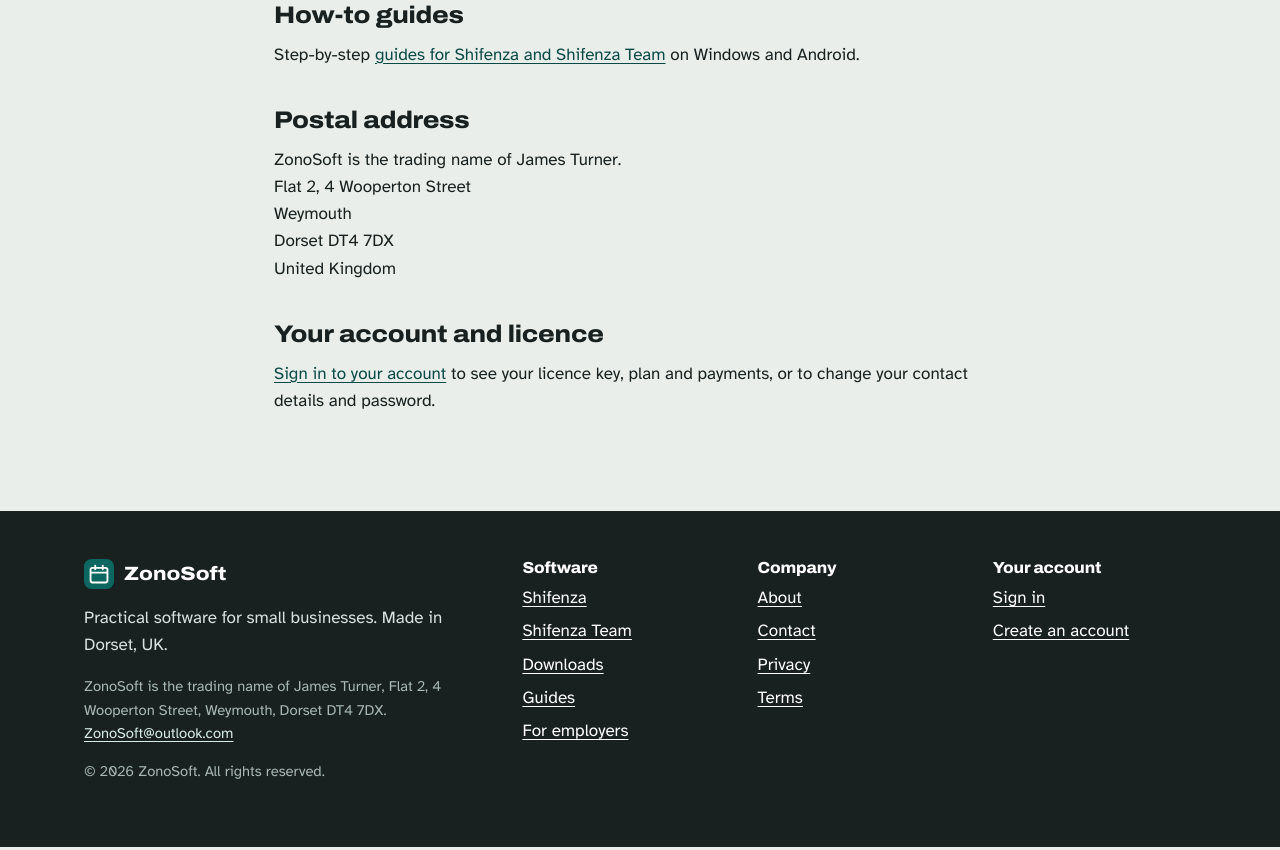
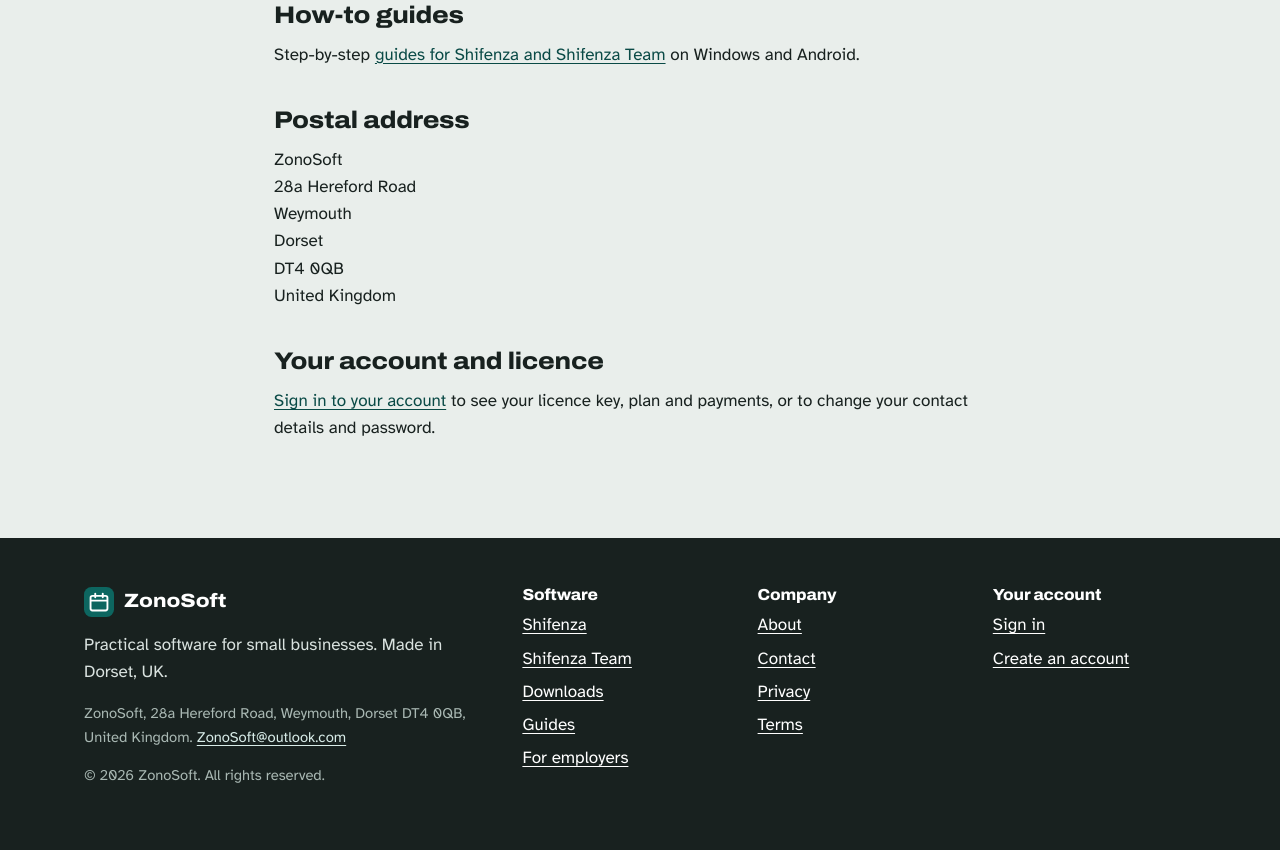
Before and after one commit to ZonoSoft/zono-licence-server, a plain HTML site: page site/contact.html in a window 1280 px wide. Shown: the part 665-1515 px from the top of the page. Drawn offline with Linux system fonts and the light colour scheme.

Commit message:
Website: new business address (28a Hereford Road, Weymouth DT4 0QB); owner's full name removed
Co-Authored-By: Claude Opus 5.5 <noreply@anthropic.com>
Claude-Session: https://claude.ai/code/session_013wsR75x9q9hguxmq78QPJn

```diff
--- a/site/contact.html
+++ b/site/contact.html
@@ -47,7 +47,7 @@
     <h2>How-to guides</h2>
     <p>Step-by-step <a href="/workforce/guides">guides for Shifenza and Shifenza Team</a> on Windows and Android.</p>
     <h2>Postal address</h2>
-    <p>ZonoSoft is the trading name of James Turner.<br>Flat 2, 4 Wooperton Street<br>Weymouth<br>Dorset DT4 7DX<br>United Kingdom</p>
+    <p>ZonoSoft<br>28a Hereford Road<br>Weymouth<br>Dorset<br>DT4 0QB<br>United Kingdom</p>
     <h2>Your account and licence</h2>
     <p><a href="/portal">Sign in to your account</a> to see your licence key, plan and payments, or to change your contact details and password.</p>
   </div>
@@ -59,7 +59,7 @@
     <div>
       <a class="brand" href="/" style="color:#fff"><svg viewBox="0 0 32 32" aria-hidden="true"><rect width="32" height="32" rx="8" fill="#0d6660"/><path d="M9 9.5h14a2 2 0 0 1 2 2V23a2 2 0 0 1-2 2H9a2 2 0 0 1-2-2V11.5a2 2 0 0 1 2-2Zm-2 5h18M12 7v4M20 7v4" fill="none" stroke="#fff" stroke-width="2" stroke-linecap="round" stroke-linejoin="round"/></svg><span>ZonoSoft</span></a>
       <p style="margin-top:14px">Practical software for small businesses. Made in Dorset, UK.</p>
-      <p class="small" style="color:#a9b8b3">ZonoSoft is the trading name of James Turner, Flat 2, 4 Wooperton Street, Weymouth, Dorset DT4 7DX. <a href="mailto:ZonoSoft@outlook.com" style="color:#d8ece8">ZonoSoft@outlook.com</a></p>
+      <p class="small" style="color:#a9b8b3">ZonoSoft, 28a Hereford Road, Weymouth, Dorset DT4 0QB, United Kingdom. <a href="mailto:ZonoSoft@outlook.com" style="color:#d8ece8">ZonoSoft@outlook.com</a></p>
       <p class="small" style="color:#a9b8b3">&copy; 2026 ZonoSoft. All rights reserved.</p>
     </div>
     <div>
```
Also changed, not shown: site/404.html (+1 -1 lines), site/about.html (+1 -1 lines), site/account/register.html (+1 -1 lines), site/index.html (+1 -1 lines), site/licences.html (+2 -2 lines), site/privacy.html (+2 -2 lines), site/terms.html (+2 -2 lines), site/workforce/download.html (+1 -1 lines), site/workforce/employers.html (+1 -1 lines), site/workforce/guides/index.html (+1 -1 lines), site/workforce/guides/team-android.html (+1 -1 lines), site/workforce/guides/team-windows.html (+1 -1 lines), site/workforce/guides/workforce-android.html (+1 -1 lines), site/workforce/guides/workforce-windows.html (+1 -1 lines), 1 more files.
